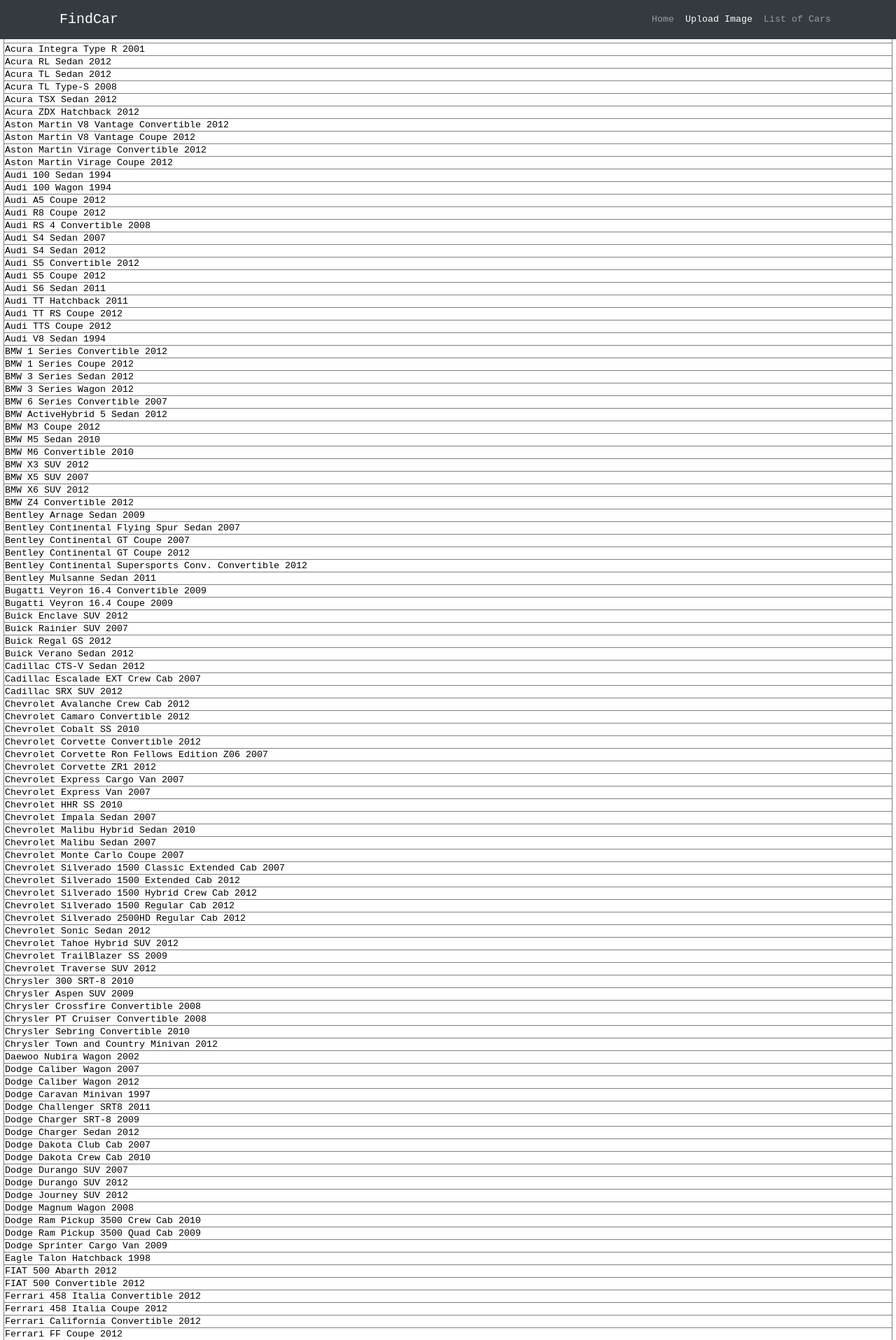
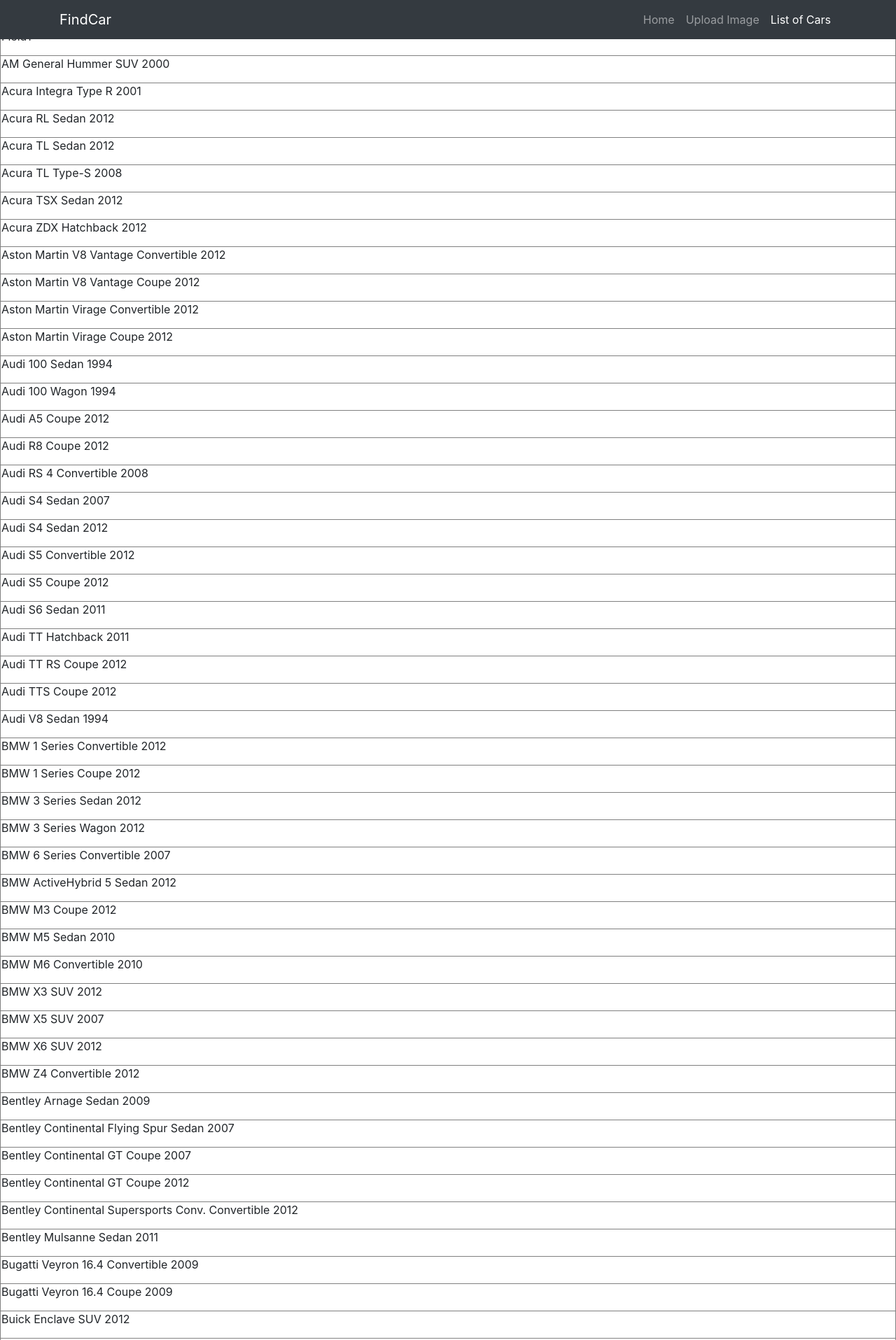
Before and after one commit to GaboxFH/cis4930-carfinder, a Django app: page /list/ in a window 1280 px wide. Shown: the top 1915 px of the page at 70% size. Run offline with Django 3.2, Linux system fonts and the light colour scheme; some libraries are stand-ins or nearby versions.

Commit message:
redirects to home page and fixed font

```diff
--- a/carfinder/urls.py
+++ b/carfinder/urls.py
@@ -35,4 +35,4 @@
     path('list/',index.list_of_cars, name='listOfCars')
 ] + static(settings.MEDIA_URL, document_root=settings.MEDIA_ROOT)
 
-# handler404 = views.error_404
+handler404 = 'finder.views.error_404'
--- a/finder/templates/listOfCars.html
+++ b/finder/templates/listOfCars.html
@@ -32,12 +32,12 @@
                 <!-- <span class="sr-only">(current)</span> -->
               </a>
             </li>
-            <li class="nav-item active">
+            <li class="nav-item">
               <a class="nav-link" href="/upload">Upload Image
               </a>
             </li>
           </li>
-          <li class="nav-item">
+          <li class="nav-item active">
             <a class="nav-link" href="/list">List of Cars</a>
             <span class="sr-only">(current)</span>
           </li>
@@ -48,64 +48,7 @@
 
 <head><title></title>
 <meta http-equiv="Content-Style-Type" content="text/css">
-<style type="text/css"><!--
-body {
-  margin: 5px 5px 5px 5px;
-  background-color: #ffffff;
-}
-/* ========== Text Styles ========== */
-hr { color: #000000}
-body, table /* Normal text */
-{
- font-size: 10pt;
- font-family: 'Courier New';
- font-style: normal;
- font-weight: normal;
- color: #000000;
- text-decoration: none;
-}
-span.rvts1 /* Heading */
-{
- font-family: 'Arial';
- font-weight: bold;
- color: #0000ff;
-}
-span.rvts2 /* Subheading */
-{
- font-family: 'Arial';
- font-weight: bold;
- color: #000080;
-}
-span.rvts3 /* Keywords */
-{
- font-family: 'Arial';
- font-style: italic;
- color: #800000;
-}
-a.rvts4, span.rvts4 /* Jump 1 */
-{
- color: #008000;
- text-decoration: underline;
-}
-a.rvts5, span.rvts5 /* Jump 2 */
-{
- font-family: 'Arial';
- color: #008000;
- text-decoration: underline;
-}
-/* ========== Para Styles ========== */
-p,ul,ol /* Paragraph Style */
-{
- text-align: left;
- text-indent: 0px;
- padding: 0px 0px 0px 0px;
- margin: 0px 0px 0px 0px;
-}
-.rvps1 /* Centered */
-{
- text-align: center;
-}
---></style>
+
 </head>
 <body>
 
--- a/finder/views.py
+++ b/finder/views.py
@@ -56,6 +56,5 @@
     def list_of_cars(self,request):
         return render(request, 'listOfCars.html')
 
-def error_404(self, request):
-    print('here')
-    return render(request,'index.html')
+def error_404(request, exception):
+    return render(request, 'index.html', status=404)
```
